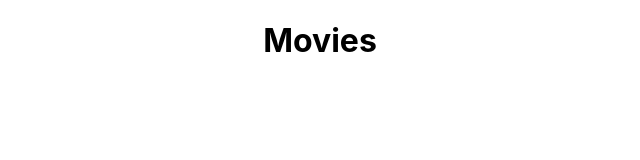
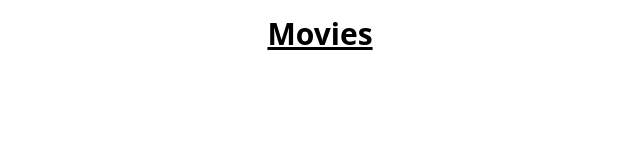
Before and after one commit to cvasquez32/front-end-movies, a React (Create React App) app: page / in a window 1280 px wide. Shown: the top 160 px of the page, without its empty margins (320-960 px from the left). Built offline with nearby package versions, Linux system fonts and the light colour scheme.

Commit message:
install tailwind

```diff
--- a/package.json
+++ b/package.json
@@ -35,5 +35,8 @@
       "last 1 firefox version",
       "last 1 safari version"
     ]
+  },
+  "devDependencies": {
+    "tailwindcss": "^3.4.17"
   }
 }
--- a/src/App.js
+++ b/src/App.js
@@ -1,10 +1,8 @@
-import './App.css';
+import "./App.css";
 
 function App() {
   return (
-    <div className="App">
-      <h1>Movies</h1>
-    </div>
+    <h1 className="text-3xl font-bold underline text-center p-4">Movies</h1>
   );
 }
 
--- a/src/index.css
+++ b/src/index.css
@@ -1,13 +1,3 @@
-body {
-  margin: 0;
-  font-family: -apple-system, BlinkMacSystemFont, 'Segoe UI', 'Roboto', 'Oxygen',
-    'Ubuntu', 'Cantarell', 'Fira Sans', 'Droid Sans', 'Helvetica Neue',
-    sans-serif;
-  -webkit-font-smoothing: antialiased;
-  -moz-osx-font-smoothing: grayscale;
-}
-
-code {
-  font-family: source-code-pro, Menlo, Monaco, Consolas, 'Courier New',
-    monospace;
-}
+@tailwind base;
+@tailwind components;
+@tailwind utilities;
--- /dev/null
+++ b/tailwind.config.js
@@ -0,0 +1,10 @@
+/** @type {import('tailwindcss').Config} */
+module.exports = {
+  content: [
+    "./src/**/*.{js,jsx,ts,tsx}",
+  ],
+  theme: {
+    extend: {},
+  },
+  plugins: [],
+}
```
Also changed, not shown: 1 other file (tests, documents, lock files or other folders).
